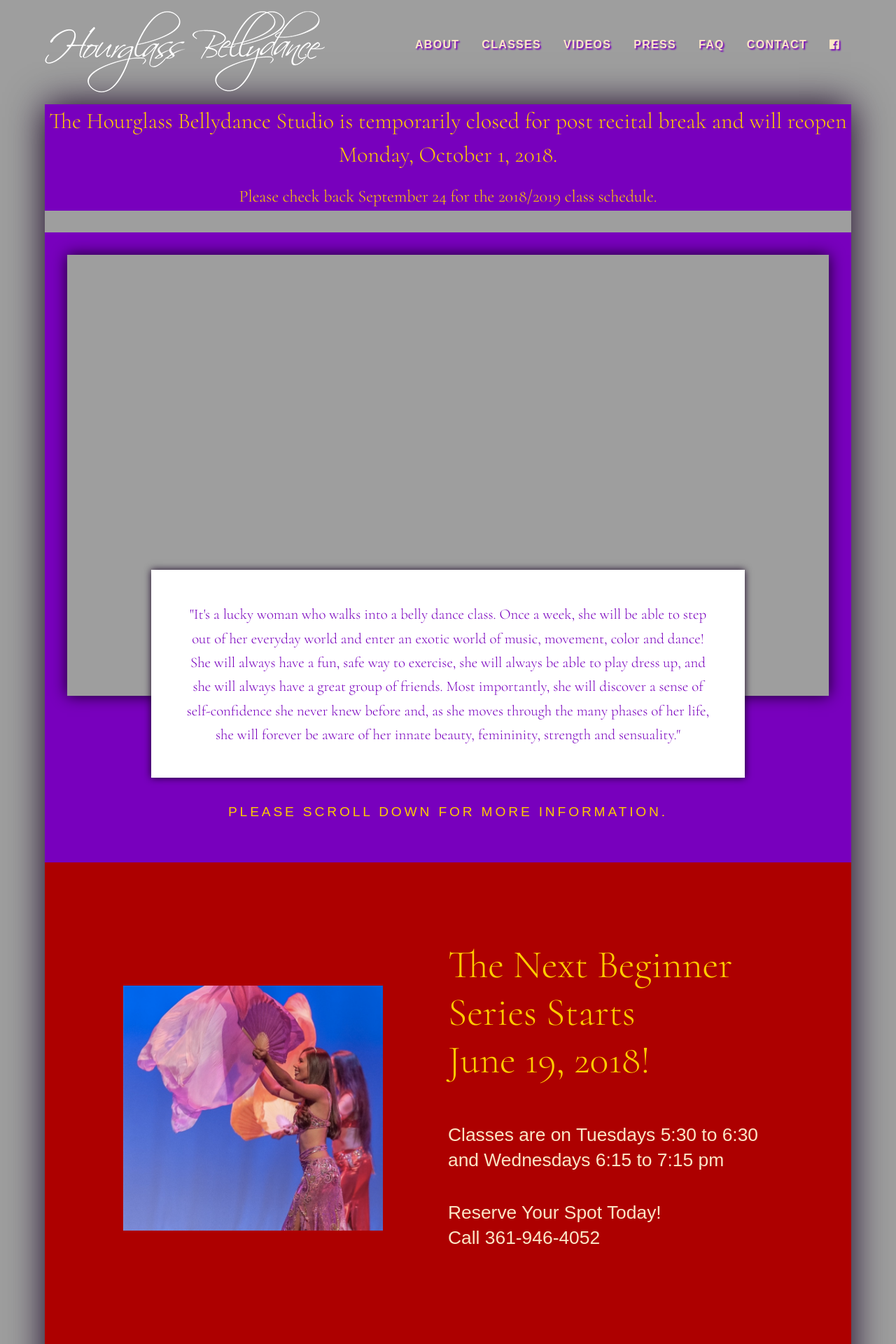
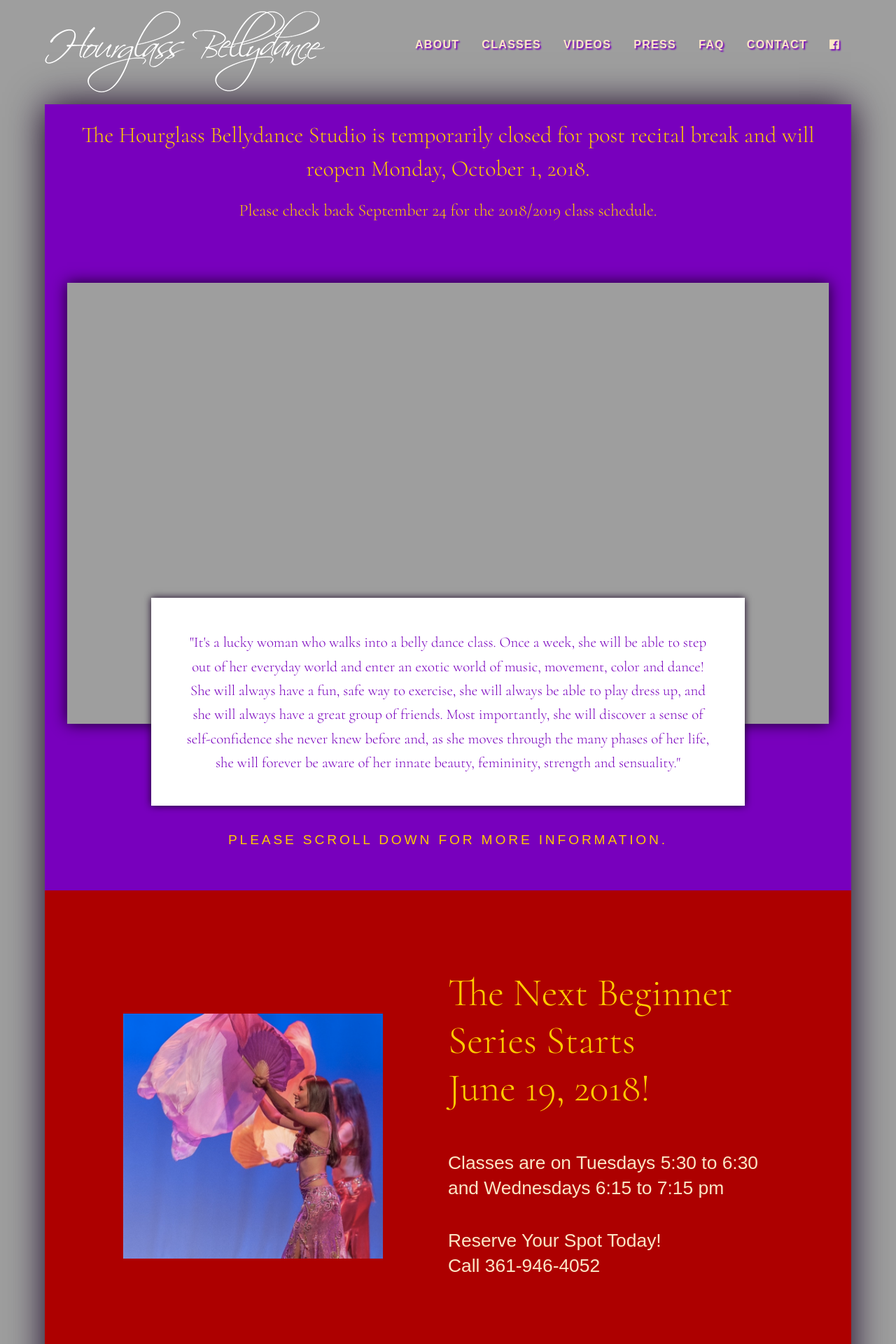
Before and after one commit to mollympierce1/hourglass, a Jekyll site: the page built from index.md, in a window 1280 px wide. Shown: the top 1920 px of the page at 70% size. Built offline with Jekyll 4.4.1, drawn with Linux system fonts in a browser that asks for light colours.

Commit message:
Update home.html

```diff
--- a/_layouts/home.html
+++ b/_layouts/home.html
@@ -4,7 +4,7 @@
 <body id="js-body">
   {% include header.html %}
   <div class="wrapper" id="home">
-    <div style="background-color:#7800bd;margin-bottom: 0px; text-align: center;"><h3>The Hourglass Bellydance Studio is temporarily closed for post recital break and will reopen Monday, October 1, 2018.</h3>
+    <div style="background-color:#7800bd;margin-bottom: 0px; text-align: center;padding: 20px;"><h3>The Hourglass Bellydance Studio is temporarily closed for post recital break and will reopen Monday, October 1, 2018.</h3>
       <h5>Please check back September 24 for the 2018/2019 class schedule.</h5></div>
     <div id="lucky-woman" class="container centered" style="padding: 2em;">
     <div class="hero">
```
